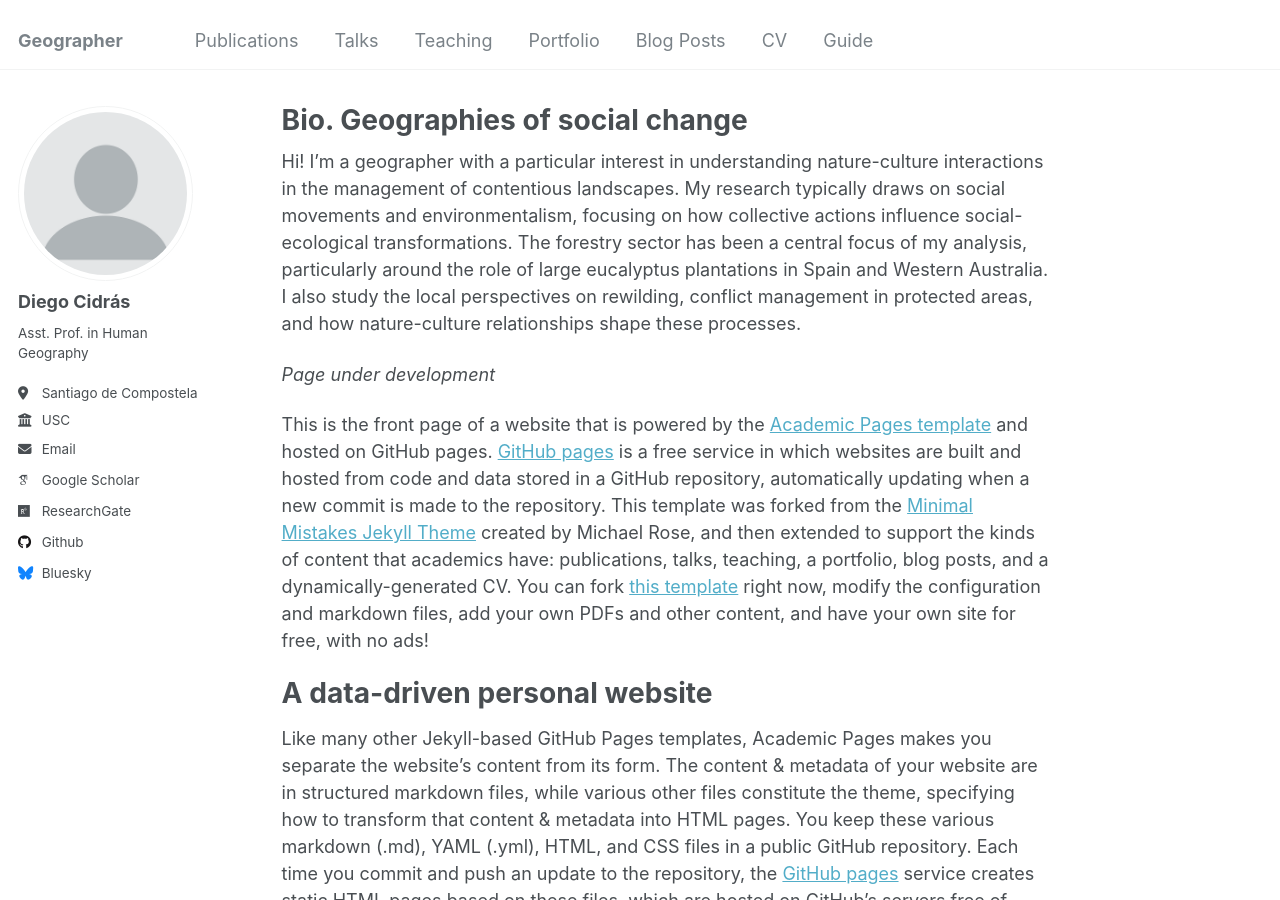
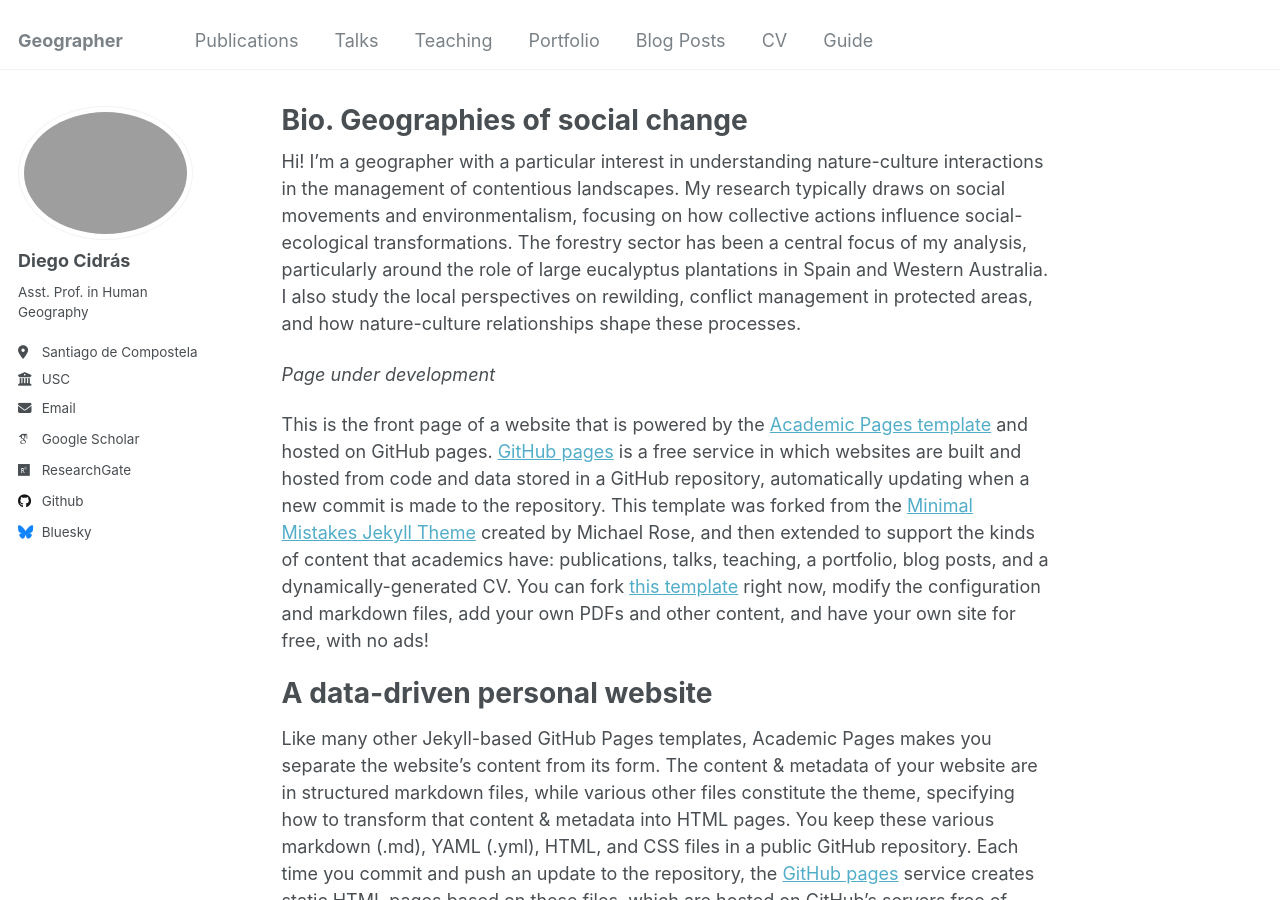
Before and after one commit to diegocidras/diegocidras.github.io, a Jekyll site: the page built from _pages/about.md, in a window 1280 px wide and 900 px high. Built offline with Jekyll 4.4.1, drawn with Linux system fonts in a browser that asks for light colours; some web fonts are replaced.

Commit message:
Update _config.yml

```diff
--- a/_config.yml
+++ b/_config.yml
@@ -21,7 +21,7 @@ repository               : "diegocidras/diegocidras.github.io"
 #               Additional customization can be done by editing /_includes/author-profile.html
 author:
   # Biographic information
-  avatar           : "profile.png"
+  avatar           : "prob.png"
   name             : "Diego Cidrás"
   pronouns         : # "he/him"
   bio              : "Asst. Prof. in Human Geography"
```
